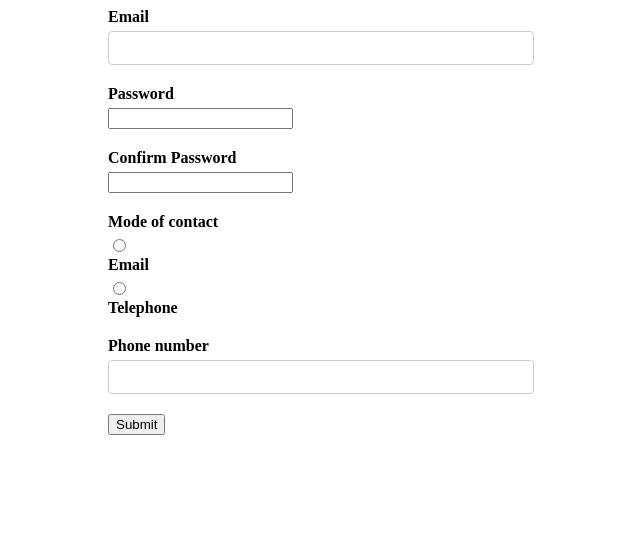
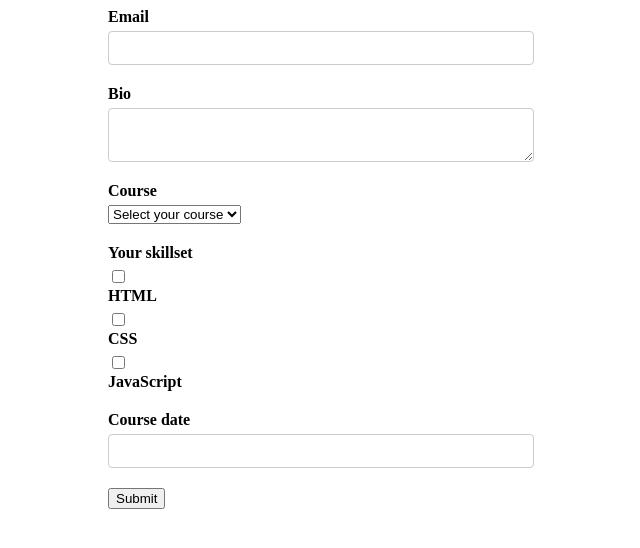
Before and after one commit to sinansubasi95/react-form-playground, a React (Create React App) app: page / in a window 1280 px wide. Shown: the top 548 px of the page, without its empty margins (319-959 px from the left). Built offline with nearby package versions, Linux system fonts and the light colour scheme.

Commit message:
course enrollment form

```diff
--- a/src/App.js
+++ b/src/App.js
@@ -1,5 +1,6 @@
 import React from 'react';
 import './App.css';
+import EnrollmentForm from './components/EnrollmentForm';
 import FormikContainer from './components/FormikContainer';
 import LoginForm from './components/LoginForm';
 import RegistrationForm from './components/RegistrationForm';
@@ -8,7 +9,8 @@
 function App() {
   return (
     <div className="App">
-      <RegistrationForm />
+      <EnrollmentForm />
+      {/* <RegistrationForm /> */}
       {/* <LoginForm /> */}
       {/* <FormikContainer /> */}
       {/* <YoutubeForm /> */}
--- /dev/null
+++ b/src/components/EnrollmentForm.jsx
@@ -0,0 +1,88 @@
+import React from 'react';
+import { Formik, Form } from 'formik';
+import * as Yup from 'yup';
+import FormikControl from './FormikControl';
+
+const EnrollmentForm = () => {
+    const dropdownOptions = [
+        { key: 'Select your course', value: '' },
+        { key: 'React', value: 'react' },
+        { key: 'Angular', value: 'angular' },
+        { key: 'Vue', value: 'vue' }
+    ]
+
+    const checkboxOptions = [
+        { key: 'HTML', value: 'html' },
+        { key: 'CSS', value: 'css' },
+        { key: 'JavaScript', value: 'javascript' }
+    ]
+
+    const initialValues = {
+        email: '',
+        bio: '',
+        course: '',
+        skills: [],
+        courseDate: null
+    }
+
+    const validationSchema = Yup.object({
+        email: Yup.string().email('Invalid email format').required('Required'),
+        bio: Yup.string().required('Required'),
+        course: Yup.string().required('Required'),
+        courseDate: Yup.date().required('Required').nullable()
+    });
+
+    const onSubmit = values => {
+        console.log('Form data', values);
+    }
+
+    return (
+        <Formik
+            initialValues={initialValues}
+            validationSchema={validationSchema}
+            onSubmit={onSubmit}
+        >
+            {
+                formik => {
+                    return (
+                        <Form>
+                            <FormikControl
+                                control='input'
+                                type='email'
+                                label='Email'
+                                name='email'
+                            />
+                            <FormikControl
+                                control='textarea'
+                                label='Bio'
+                                name='bio'
+                            />
+                            <FormikControl
+                                control='select'
+                                label='Course'
+                                name='course'
+                                options={dropdownOptions}
+                            />
+                            <FormikControl
+                                control='checkbox'
+                                label='Your skillset'
+                                name='skills'
+                                options={checkboxOptions}
+                            />
+                            <FormikControl
+                                control='date'
+                                label='Course date'
+                                name='courseDate'
+                            />
+                            <button type='submit' disabled={!formik.isValid}>
+                                Submit
+                            </button>
+                        </Form>
+                    )
+                }
+            }
+        </Formik>
+    )
+}
+
+export default EnrollmentForm;
```
